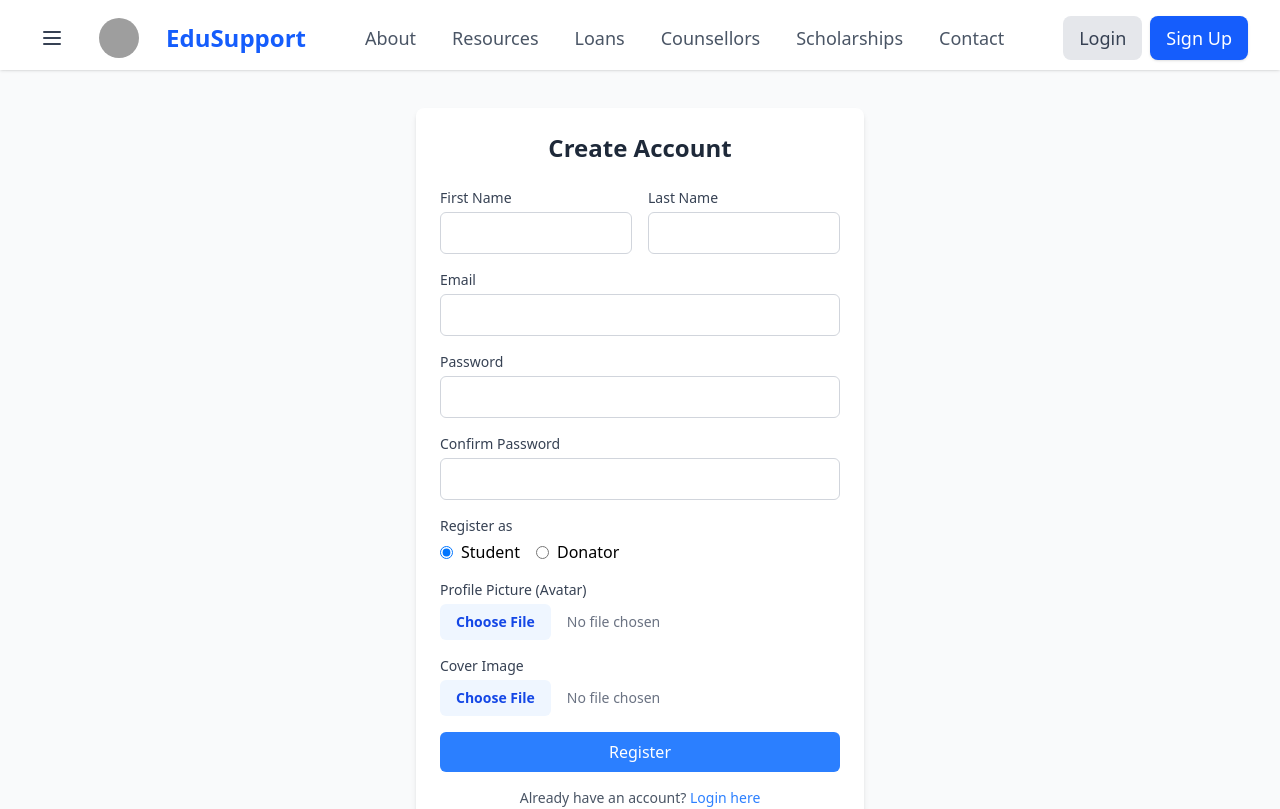
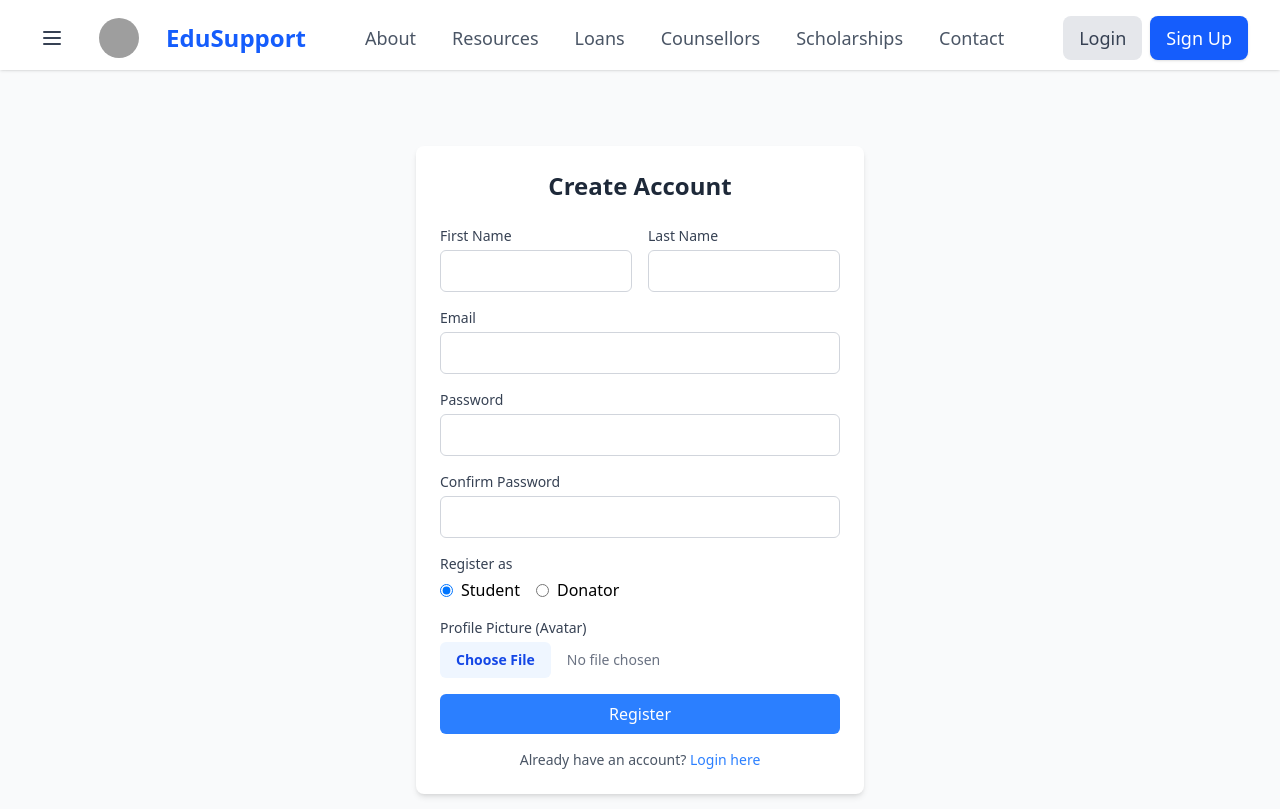
Before and after one commit to Vasundhra-Gupta/SDS, a React (Vite) app in the folder client/: page /register in a window 1280 px wide. Shown: the top 809 px of the page. Built offline with nearby package versions, Linux system fonts and the light colour scheme; grey boxes are pictures that could not be loaded.

Commit message:
minor change in sign up and login

```diff
--- a/client/src/Pages/LoanAndScholarship/LoanSuggestionCalculator.jsx
+++ b/client/src/Pages/LoanAndScholarship/LoanSuggestionCalculator.jsx
@@ -165,13 +165,13 @@ const loanData = [
   {
     name: "PNB Udaan / Saraswati",
     description: "For Indian & overseas education with attractive interest rates.",
-    link: "https://www.pnbindia.in/education-loan.html",
+    link: "https://www.pnbindia.in/education.aspx",
     color: "purple"
   },
   {
     name: "Canara Vidya Loan",
     description: "For Indian students in technical/professional courses.",
-    link: "https://canarabank.com/User_page.aspx?othlink=155",
+    link: "https://canarabank.com/vidya-turant",
     color: "yellow"
   },
   {
--- a/client/src/Pages/RegisterPage.jsx
+++ b/client/src/Pages/RegisterPage.jsx
@@ -170,24 +170,7 @@ export default function Register() {
             />
           </div>
 
-          <div>
-            <label htmlFor="coverImage" className="block text-sm font-medium text-gray-700 mb-1">
-              Cover Image
-            </label>
-            <input
-              type="file"
-              id="coverImage"
-              name="coverImage"
-              onChange={handleFileChange}
-              accept="image/*"
-              className="w-full text-sm text-gray-500
-                file:mr-4 file:py-2 file:px-4
-                file:rounded-md file:border-0
-                file:text-sm file:font-semibold
-                file:bg-blue-50 file:text-blue-700
-                hover:file:bg-blue-100"
-            />
-          </div>
+
 
           <button
             type="submit"
```
